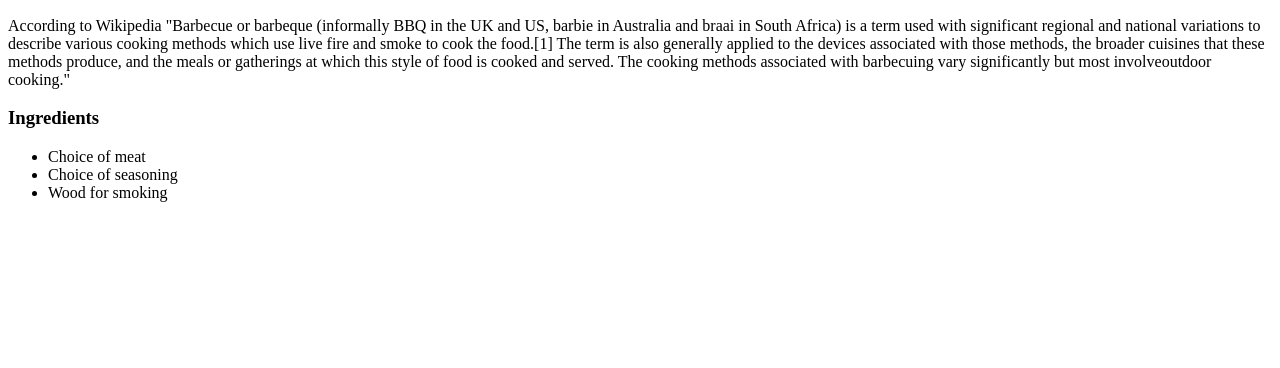
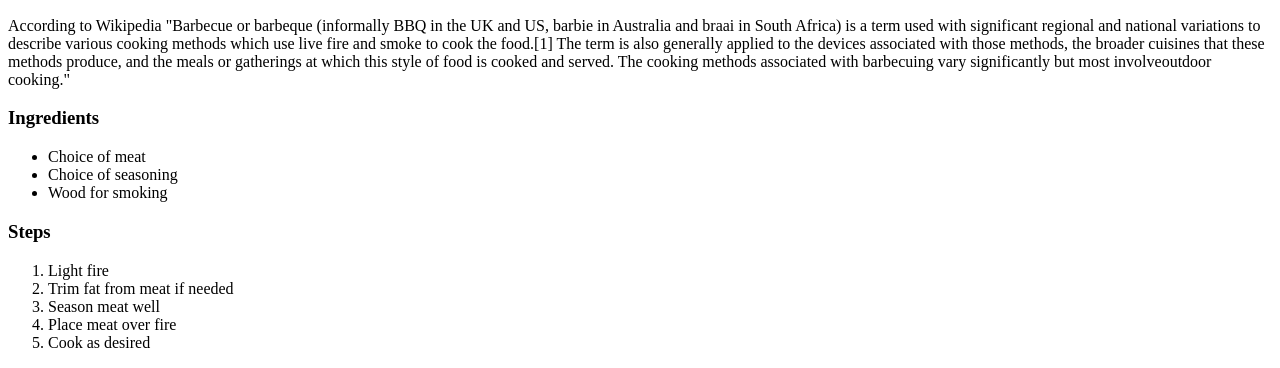
Before and after one commit to nicholaskollinger/odin-recipes, a plain HTML site: page recipes/bbq.html in a window 1280 px wide. Shown: the part 434-802 px from the top of the page. Drawn offline with Linux system fonts and the light colour scheme.

Commit message:
Add Steps section to bbq.html

```diff
--- a/recipes/bbq.html
+++ b/recipes/bbq.html
@@ -15,6 +15,13 @@
       <li>Choice of seasoning</li>
       <li>Wood for smoking</li>
     </ul>
-
+    <h3>Steps</h3>
+    <ol>
+      <li>Light fire</li>
+      <li>Trim fat from meat if needed</li>
+      <li>Season meat well</li>
+      <li>Place meat over fire</li>
+      <li>Cook as desired</li>
+    </ol>
   </body>
 </html>
```
